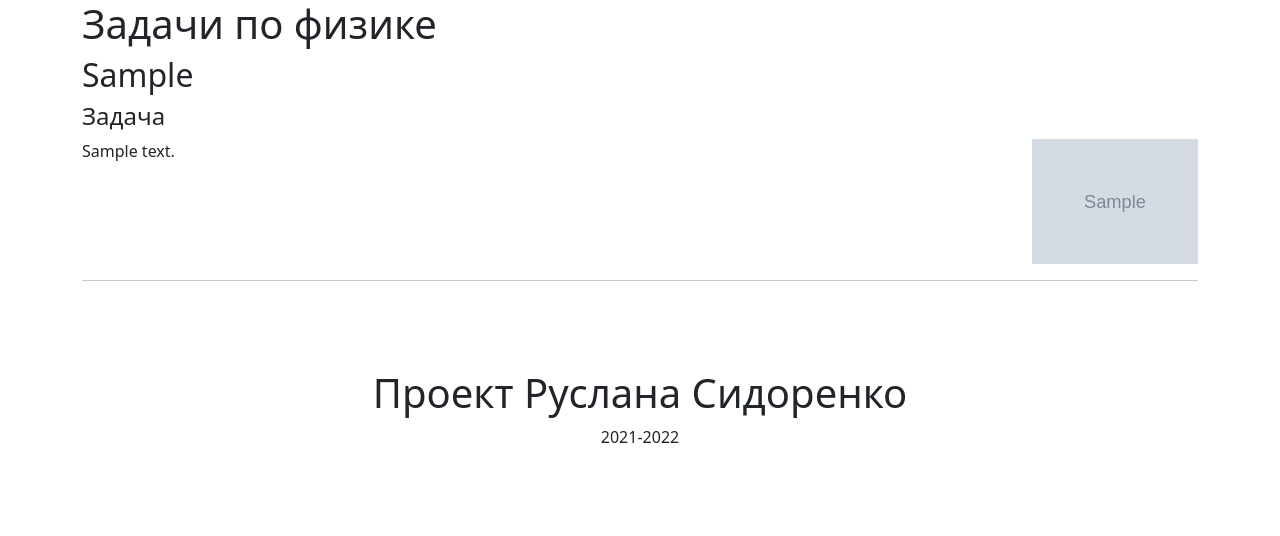
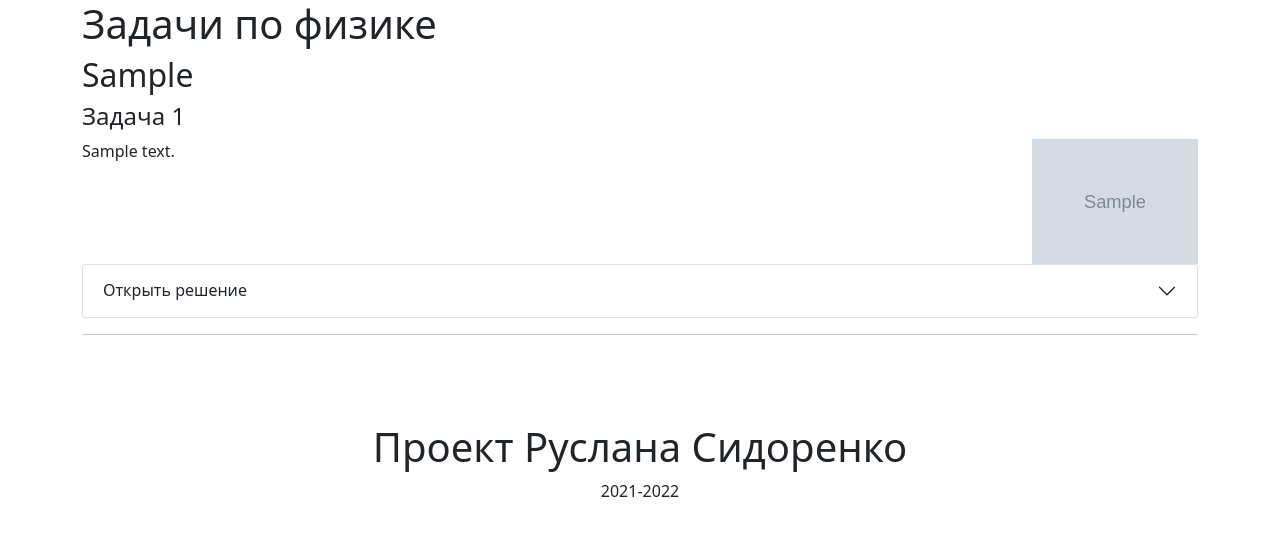
Before and after one commit to Yenoggy/SchoolProject, a Flask app: page / in a window 1280 px wide. Shown: the top 536 px of the page. Run offline with Flask 2, Linux system fonts and the light colour scheme; tables that the repository leaves empty hold one stand-in row (values such as "Sample post"); grey boxes marked "Sample" are stand-in pictures.

Commit message:
Привет от Flask

```diff
--- a/templates/index.html
+++ b/templates/index.html
@@ -2,31 +2,50 @@
 <html lang="ru">
 <head>
     <meta charset="UTF-8">
-    <!-- CSS only -->
     <link href="https://cdn.jsdelivr.net/npm/bootstrap@5.1.3/dist/css/bootstrap.min.css" rel="stylesheet"
           integrity="sha384-1BmE4kWBq78iYhFldvKuhfTAU6auU8tT94WrHftjDbrCEXSU1oBoqyl2QvZ6jIW3" crossorigin="anonymous">
-
     <title>{{ title }}</title>
 </head>
 <body>
 <div class="container-lg">
     <h1>Задачи по физике</h1>
+
     {% for task in tasks %}
+
+    {% if (task == tasks[0]) %}
     <h2><a href="#{{ task.chapter }}" class="link-dark" style="text-decoration: none;">{{ task.chapter }}</a></h2>
+    {% endif %}
+
     <div class="task">
-        <h4>Задача {{ task.number }}</h4>
+        <h4>Задача {{ task.number_task }}</h4>
         <div class="row">
             <p class="col-lg-10 col-12">{{ task.body }}</p>
             <img class="col-lg-2 col-9" src="{{ task.img }}" alt="Рисунок к задаче">
+        </div>
+
+        <div class="accordion">
+            <div class="accordion-item">
+                <h2 class="accordion-header" id="heading{{task.id}}">
+                    <button class="accordion-button collapsed" type="button" data-bs-toggle="collapse" data-bs-target="#collapse{{task.id}}" aria-expanded="false" aria-controls="collapse{{task.id}}">
+                        Открыть решение
+                    </button>
+                </h2>
+                <div id="collapse{{task.id}}" class="accordion-collapse collapse" aria-labelledby="heading{{task.id}}" data-bs-parent="#accordionExample">
+                    <div class="accordion-body">
+                        {{ task.solution }}
+                    </div>
+                </div>
+            </div>
         </div>
         <hr>
     </div>
     {% endfor %}
     <br>
-
-
-    <footer class="m-5"><h1 class="d-flex justify-content-center">Проект Руслана Сидоренко</h1>
-        <p class="d-flex justify-content-center">2021-2022</p></footer>
+    <footer class="m-5">
+        <h1 class="d-flex justify-content-center">Проект Руслана Сидоренко</h1>
+        <p class="d-flex justify-content-center">2021-2022</p>
+    </footer>
 </div>
+<script src="https://cdn.jsdelivr.net/npm/bootstrap@5.1.3/dist/js/bootstrap.bundle.min.js" integrity="sha384-ka7Sk0Gln4gmtz2MlQnikT1wXgYsOg+OMhuP+IlRH9sENBO0LRn5q+8nbTov4+1p" crossorigin="anonymous"></script>
 </body>
 </html>
```
